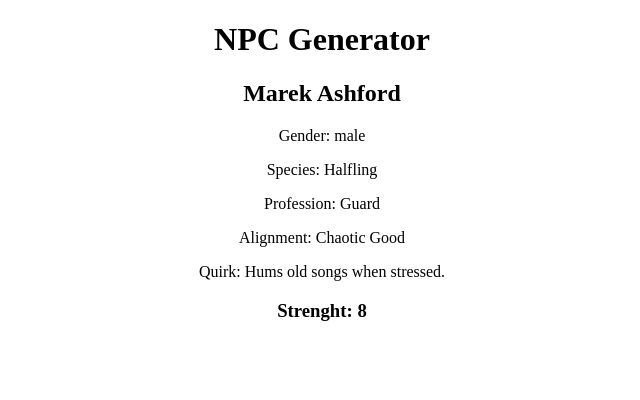
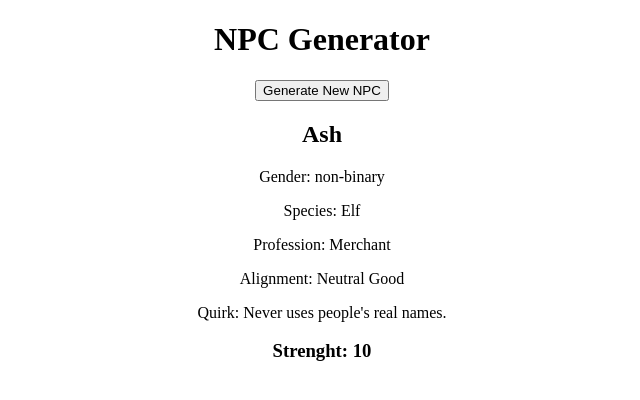
Before and after one commit to ElenaSandfort/npc-generator, a React (Vite) app: page / in a window 1280 px wide. Shown: the top 400 px of the page, without its empty margins (318-958 px from the left). Built offline with nearby package versions, Linux system fonts and the light colour scheme.

Commit message:
Add NPC generation state and button

```diff
--- a/src/App.tsx
+++ b/src/App.tsx
@@ -1,18 +1,25 @@
+import { useState } from 'react';
 import './App.css';
 import { generateNPC } from './utils/generateNPC';
 
 function App() {
-  const npc = generateNPC();
+
+  const [currentNPC, setCurrentNPC] = useState(generateNPC());
+
+  function handleGenerateNewNPC() {
+    setCurrentNPC(generateNPC());
+  }
   return (
     <>
       <h1>NPC Generator</h1>
-      <h2>{npc.name}</h2>
-      <p>Gender: {npc.gender}</p>
-      <p>Species: {npc.species}</p>
-      <p>Profession: {npc.profession}</p>
-      <p>Alignment: {npc.alignment}</p>
-      <p>Quirk: {npc.quirk}</p>
-      <h3>Strenght: {npc.statBlock.abilityScores.strength}</h3>
+      <button onClick={handleGenerateNewNPC}>Generate New NPC</button>
+      <h2>{currentNPC.name}</h2>
+      <p>Gender: {currentNPC.gender}</p>
+      <p>Species: {currentNPC.species}</p>
+      <p>Profession: {currentNPC.profession}</p>
+      <p>Alignment: {currentNPC.alignment}</p>
+      <p>Quirk: {currentNPC.quirk}</p>
+      <h3>Strenght: {currentNPC.statBlock.abilityScores.strength}</h3>
 
 
     </>
```
